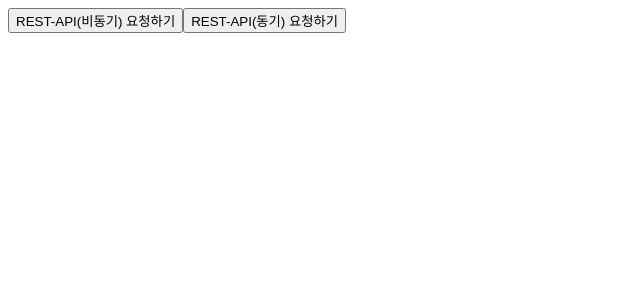
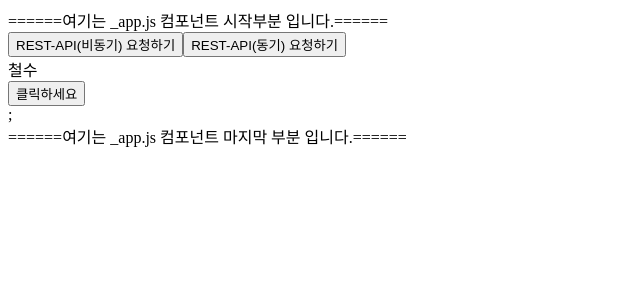
Before and after one commit to just-study-hako/front_study, a Next.js app in the folder 04_react_study/class/: page /section04/04-01-rest-get in a window 1280 px wide. Shown: the top 300 px of the page, without its empty margins (0-640 px from the left). Built offline with nearby package versions, Linux system fonts and the light colour scheme.

Commit message:
# _app.js 동작 이해하기
각각의 index.js가 개별 실행 되는게 아닌 _app.js가 메인으로 다른파일들을 가져와서 시행하는 느낌

```diff
--- a/04_react_study/class/pages/_app.js
+++ b/04_react_study/class/pages/_app.js
@@ -1,3 +1,27 @@
+import { ApolloClient,InMemoryCache, ApolloProvider } from "@apollo/client";
+
 export default function App({ Component, pageProps }) {
-  return <Component {...pageProps} />;
+
+  // 그래프ql 세팅
+  const client = new ApolloClient({
+    uri: "http://backend-example.codebootcamp.co.kr/graphql",
+    cache: new InMemoryCache() // 컴퓨터의 메모리에 백엔드에서 받아온 데이터 임시로 저장해 놓기
+  })
+
+
+  return (
+    <div>
+      <div>
+        {/* 여기에 작성되는건 모든 페이지에 공통적으로 동작됨
+        사실상 다른 페이지들을 여기로 가져와서 실행한다는 느낌. */}
+        ======여기는 _app.js 컴포넌트 시작부분 입니다.======
+      </div>
+    <ApolloProvider client={client}>
+      <Component {...pageProps} />;
+    </ApolloProvider>
+      <div>
+        ======여기는 _app.js 컴포넌트 마지막 부분 입니다.======
+      </div>
+    </div>
+  )
 }
--- a/04_react_study/class/pages/section04/04-01-rest-get/index.js
+++ b/04_react_study/class/pages/section04/04-01-rest-get/index.js
@@ -1,5 +1,6 @@
 import axios from "axios"
-
+import 나만의페이지 from '../../section01/01-01-example'
+//  다른데서 만든 js도 가져와서 하나의 페이지로 합칠 수 있음.
 export default function RestGetPage () {
 
     function onClickAsync() {
@@ -16,6 +17,7 @@ export default function RestGetPage () {
         <div>
             <button onClick={onClickAsync}>REST-API(비동기) 요청하기</button>
             <button onClick={onClickSync}>REST-API(동기) 요청하기</button>
+            <나만의페이지/>
         </div>
     )
 }
```
